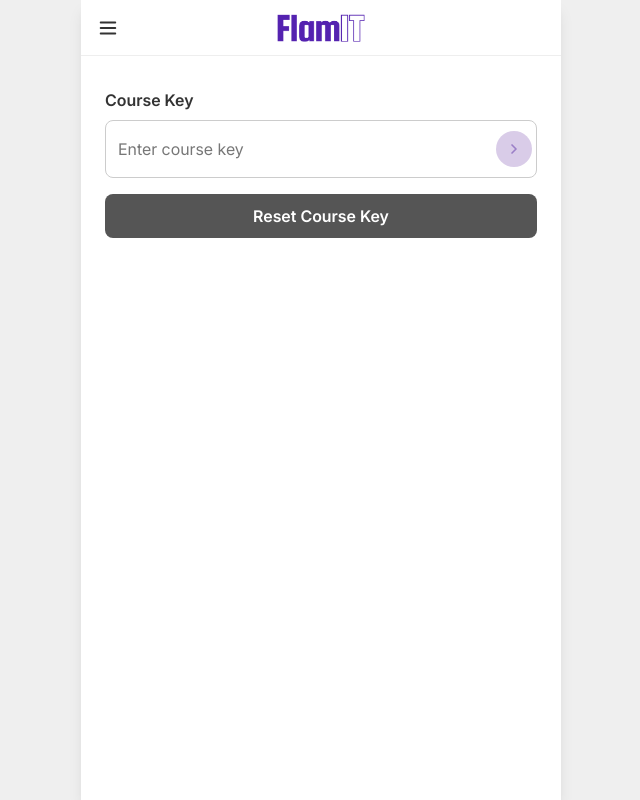
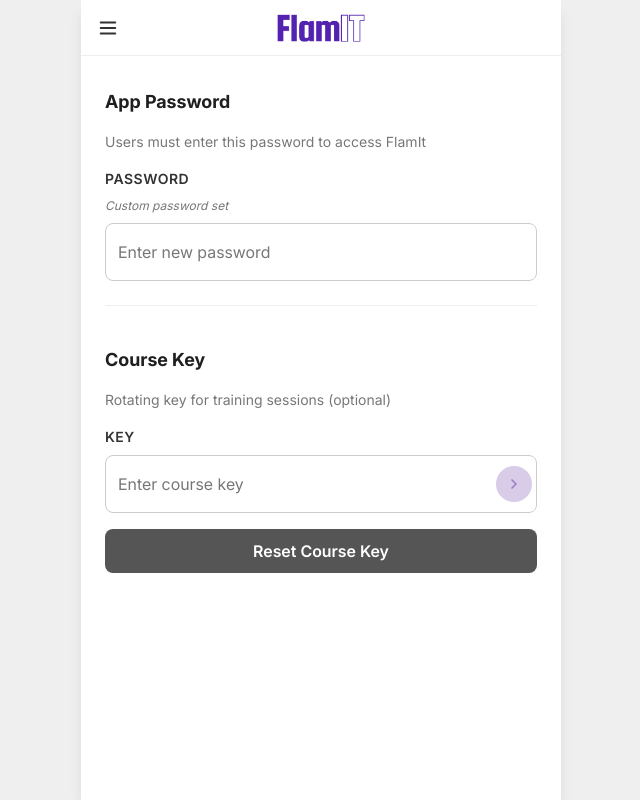
Before and after one commit to masondan/flamit, a SvelteKit app: page /admin in a window 1280 px wide. Shown: the whole page, without its empty margins (319-959 px from the left). Built offline with nearby package versions, Linux system fonts and the light colour scheme; no server answers.

Commit message:
fix: move pw admin to /admin

```diff
--- a/src/routes/admin/+page.svelte
+++ b/src/routes/admin/+page.svelte
@@ -1,12 +1,23 @@
 <script>
 	import { onMount } from 'svelte';
 
+	// Course Key state
 	let courseKeyInput = '';
 	let originalKey = '';
 	/** @type {'idle' | 'active' | 'confirmed'} */
-	let buttonState = 'idle';
+	let courseKeyButtonState = 'idle';
 	/** @type {ReturnType<typeof setTimeout> | null} */
-	let confirmTimer = null;
+	let courseKeyConfirmTimer = null;
+
+	// App Password state
+	let appPasswordInput = '';
+	let appPasswordLoading = false;
+	let appPasswordFocused = false;
+	/** @type {'idle' | 'active' | 'confirmed'} */
+	let appPasswordButtonState = 'idle';
+	let isDefaultPassword = false;
+
+	// Toast state
 	/** @type {{ message: string, type: 'error' | 'success' } | null} */
 	let toast = null;
 	/** @type {ReturnType<typeof setTimeout> | null} */
@@ -22,9 +33,10 @@
 		toastTimer = setTimeout(() => { toast = null; }, 3000);
 	}
 
-	async function handleSet() {
+	// ===== Course Key Functions =====
+	async function handleCourseKeySet() {
 		const trimmed = courseKeyInput.trim();
-		if (!trimmed || buttonState !== 'active') return;
+		if (!trimmed || courseKeyButtonState !== 'active') return;
 
 		try {
 			const res = await fetch('/api/courseIds/set', {
@@ -36,11 +48,11 @@
 
 			if (data.success) {
 				originalKey = trimmed;
-				buttonState = 'confirmed';
+				courseKeyButtonState = 'confirmed';
 				showToast('Course Key set');
-				if (confirmTimer) clearTimeout(confirmTimer);
-				confirmTimer = setTimeout(() => {
-					buttonState = courseKeyInput.trim() !== originalKey ? 'active' : 'idle';
+				if (courseKeyConfirmTimer) clearTimeout(courseKeyConfirmTimer);
+				courseKeyConfirmTimer = setTimeout(() => {
+					courseKeyButtonState = courseKeyInput.trim() !== originalKey ? 'active' : 'idle';
 				}, 2000);
 			} else {
 				showToast(data.message || 'Failed to set key', 'error');
@@ -50,7 +62,7 @@
 		}
 	}
 
-	async function handleReset() {
+	async function handleCourseKeyReset() {
 		try {
 			const res = await fetch('/api/courseIds/reset', {
 				method: 'POST',
@@ -61,7 +73,7 @@
 			if (data.success) {
 				courseKeyInput = '';
 				originalKey = '';
-				buttonState = 'idle';
+				courseKeyButtonState = 'idle';
 				showToast('Course Key cleared');
 			} else {
 				showToast(data.message || 'Failed to clear key', 'error');
@@ -71,14 +83,68 @@
 		}
 	}
 
-	function handleInput() {
-		if (buttonState === 'confirmed') return;
+	function handleCourseKeyInput() {
+		if (courseKeyButtonState === 'confirmed') return;
 		const trimmed = courseKeyInput.trim();
-		buttonState = trimmed.length > 0 ? 'active' : 'idle';
+		courseKeyButtonState = trimmed.length > 0 ? 'active' : 'idle';
 	}
 
+	// ===== App Password Functions =====
+	async function handleAppPasswordSet() {
+		const trimmed = appPasswordInput.trim();
+		if (!trimmed || appPasswordButtonState !== 'active' || appPasswordLoading) return;
+
+		appPasswordLoading = true;
+		try {
+			const res = await fetch('/api/admin/password', {
+				method: 'POST',
+				headers: { 'Content-Type': 'application/json' },
+				body: JSON.stringify({ password: trimmed })
+			});
+			const data = await res.json();
+
+			if (data.success) {
+				appPasswordButtonState = 'confirmed';
+				showToast('App password updated');
+				setTimeout(() => {
+					appPasswordButtonState = 'idle';
+					appPasswordInput = '';
+					appPasswordFocused = false;
+				}, 1500);
+				// Reload current password
+				await loadAppPassword();
+			} else {
+				showToast(data.message || 'Failed to update password', 'error');
+				appPasswordButtonState = 'idle';
+			}
+		} catch {
+			showToast('Connection error', 'error');
+			appPasswordButtonState = 'idle';
+		}
+		appPasswordLoading = false;
+	}
+
+	function handleAppPasswordInput() {
+		if (appPasswordButtonState === 'confirmed') return;
+		const trimmed = appPasswordInput.trim();
+		appPasswordButtonState = trimmed.length > 0 ? 'active' : 'idle';
+	}
+
+	async function loadAppPassword() {
+		try {
+			const res = await fetch('/api/admin/password');
+			if (res.ok) {
+				const data = await res.json();
+				isDefaultPassword = data.isDefault;
+			}
+		} catch {
+			// silently ignore
+		}
+	}
+
+	// ===== Lifecycle =====
 	onMount(async () => {
-		// Load current key from backend
+		// Load current course key
 		try {
 			const res = await fetch('/api/courseIds/current');
 			if (res.ok) {
@@ -89,8 +155,11 @@
 				}
 			}
 		} catch {
-			// silently ignore — field stays empty
+			// silently ignore
 		}
+
+		// Load app password status
+		await loadAppPassword();
 	});
 </script>
 
@@ -106,8 +175,56 @@
 	</header>
 
 	<main class="admin-content">
+		<!-- App Password Section -->
+		<div class="section">
+			<h2 class="section-title">App Password</h2>
+			<p class="section-subtitle">Users must enter this password to access FlamIt</p>
 			<div class="field-group">
-			<label class="field-label" for="course-key-input">Course Key</label>
+				<label class="field-label" for="app-password-input">Password</label>
+				<p class="field-hint">{isDefaultPassword ? 'Currently using default password' : 'Custom password set'}</p>
+				<div class="input-row">
+					<input
+						id="app-password-input"
+						class="password-input"
+						type="password"
+						placeholder="Enter new password"
+						bind:value={appPasswordInput}
+						on:input={handleAppPasswordInput}
+						on:focus={() => (appPasswordFocused = true)}
+						on:blur={() => (appPasswordFocused = false)}
+						autocomplete="off"
+						disabled={appPasswordLoading}
+					/>
+					{#if appPasswordFocused || (appPasswordInput && appPasswordButtonState !== 'confirmed')}
+						<button
+							class="set-btn"
+							class:set-btn--active={appPasswordButtonState === 'active'}
+							class:set-btn--confirmed={appPasswordButtonState === 'confirmed'}
+							on:click={handleAppPasswordSet}
+							disabled={appPasswordButtonState !== 'active' || appPasswordLoading}
+							aria-label="Set app password"
+						>
+							{#if appPasswordButtonState === 'confirmed'}
+								<svg viewBox="0 0 24 24" fill="none" stroke="currentColor" stroke-width="2.5" stroke-linecap="round" stroke-linejoin="round">
+									<polyline points="20 6 9 17 4 12" />
+								</svg>
+							{:else}
+								<svg viewBox="0 0 24 24" fill="none" stroke="currentColor" stroke-width="2.5" stroke-linecap="round" stroke-linejoin="round">
+									<polyline points="9 18 15 12 9 6" />
+								</svg>
+							{/if}
+						</button>
+					{/if}
+				</div>
+			</div>
+		</div>
+
+		<!-- Course Key Section -->
+		<div class="section">
+			<h2 class="section-title">Course Key</h2>
+			<p class="section-subtitle">Rotating key for training sessions (optional)</p>
+			<div class="field-group">
+				<label class="field-label" for="course-key-input">Key</label>
 				<div class="input-row">
 					<input
 						id="course-key-input"
@@ -115,7 +232,7 @@
 						type="text"
 						placeholder="Enter course key"
 						bind:value={courseKeyInput}
-					on:input={handleInput}
+						on:input={handleCourseKeyInput}
 						autocomplete="off"
 						autocorrect="off"
 						autocapitalize="off"
@@ -123,19 +240,17 @@
 					/>
 					<button
 						class="set-btn"
-					class:set-btn--active={buttonState === 'active'}
-					class:set-btn--confirmed={buttonState === 'confirmed'}
-					on:click={handleSet}
-					disabled={buttonState !== 'active'}
+						class:set-btn--active={courseKeyButtonState === 'active'}
+						class:set-btn--confirmed={courseKeyButtonState === 'confirmed'}
+						on:click={handleCourseKeySet}
+						disabled={courseKeyButtonState !== 'active'}
 						aria-label="Set course key"
 					>
-					{#if buttonState === 'confirmed'}
-						<!-- Checkmark -->
+						{#if courseKeyButtonState === 'confirmed'}
 							<svg viewBox="0 0 24 24" fill="none" stroke="currentColor" stroke-width="2.5" stroke-linecap="round" stroke-linejoin="round">
 								<polyline points="20 6 9 17 4 12" />
 							</svg>
 						{:else}
-						<!-- Chevron right -->
 							<svg viewBox="0 0 24 24" fill="none" stroke="currentColor" stroke-width="2.5" stroke-linecap="round" stroke-linejoin="round">
 								<polyline points="9 18 15 12 9 6" />
 							</svg>
@@ -144,9 +259,10 @@
 				</div>
 			</div>
 
-		<button class="reset-btn" on:click={handleReset}>
+			<button class="reset-btn" on:click={handleCourseKeyReset}>
 				Reset Course Key
 			</button>
+		</div>
 	</main>
 
 	{#if toast}
@@ -194,8 +310,36 @@
 		padding: var(--space-8) var(--space-6);
 		display: flex;
 		flex-direction: column;
+		gap: var(--space-10);
+		width: 100%;
+		max-width: 500px;
+	}
+
+	.section {
+		display: flex;
+		flex-direction: column;
 		gap: var(--space-4);
-		width: 100%;
+		padding-bottom: var(--space-6);
+		border-bottom: 1px solid var(--color-border-light);
+	}
+
+	.section:last-child {
+		border-bottom: none;
+	}
+
+	.section-title {
+		font-size: 18px;
+		font-weight: var(--font-weight-bold);
+		color: #1f1f1f;
+		margin: 0;
+		font-family: var(--font-family-base);
+	}
+
+	.section-subtitle {
+		font-size: 14px;
+		color: var(--color-text-muted);
+		margin: 0;
+		font-family: var(--font-family-base);
 	}
 
 	.field-group {
@@ -205,10 +349,19 @@
 	}
 
 	.field-label {
-		font-size: 16px;
+		font-size: 14px;
 		font-weight: var(--font-weight-semibold);
 		color: #333333;
 		font-family: var(--font-family-base);
+		text-transform: uppercase;
+		letter-spacing: 0.5px;
+	}
+
+	.field-hint {
+		font-size: 12px;
+		color: var(--color-text-muted);
+		margin: 0;
+		font-style: italic;
 	}
 
 	.input-row {
@@ -226,7 +379,8 @@
 		border-color: var(--color-primary);
 	}
 
-	.key-input {
+	.key-input,
+	.password-input {
 		flex: 1;
 		background: transparent;
 		border: none;
@@ -238,11 +392,16 @@
 		min-width: 0;
 	}
 
-	.key-input::placeholder {
+	.key-input::placeholder,
+	.password-input::placeholder {
 		color: var(--color-text-muted);
 	}
 
-	/* Circular set button */
+	.key-input:disabled,
+	.password-input:disabled {
+		opacity: 0.75;
+	}
+
 	.set-btn {
 		flex-shrink: 0;
 		width: 36px;
@@ -279,7 +438,6 @@
 		cursor: default;
 	}
 
-	/* Reset button */
 	.reset-btn {
 		width: 100%;
 		height: var(--touch-target-min);
@@ -298,7 +456,6 @@
 		opacity: 0.85;
 	}
 
-	/* Toast */
 	.toast {
 		position: fixed;
 		bottom: var(--space-8);
```
Also changed, not shown: 2 other files (tests, documents, lock files or other folders). Lines whose indentation alone changed are shown as unchanged.
